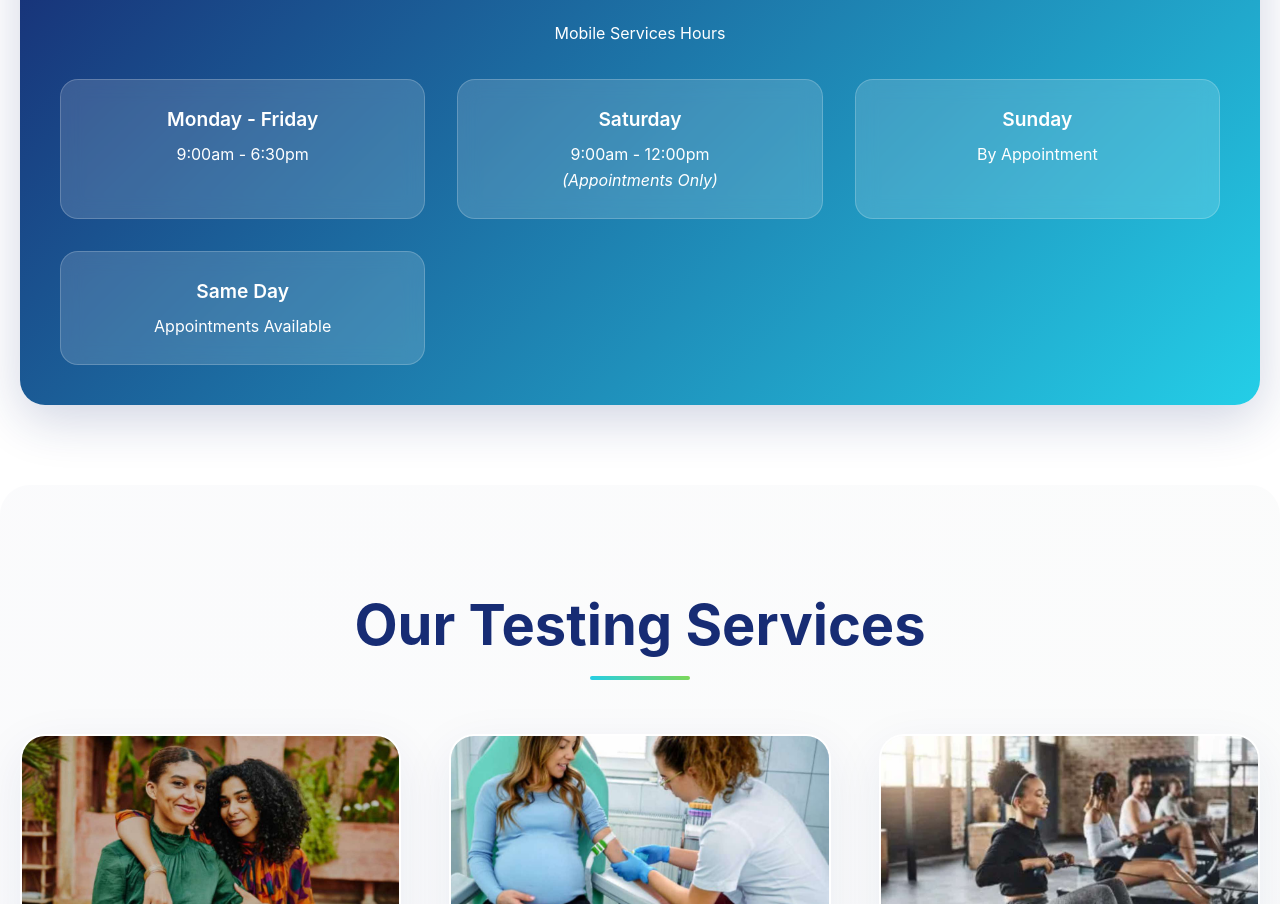
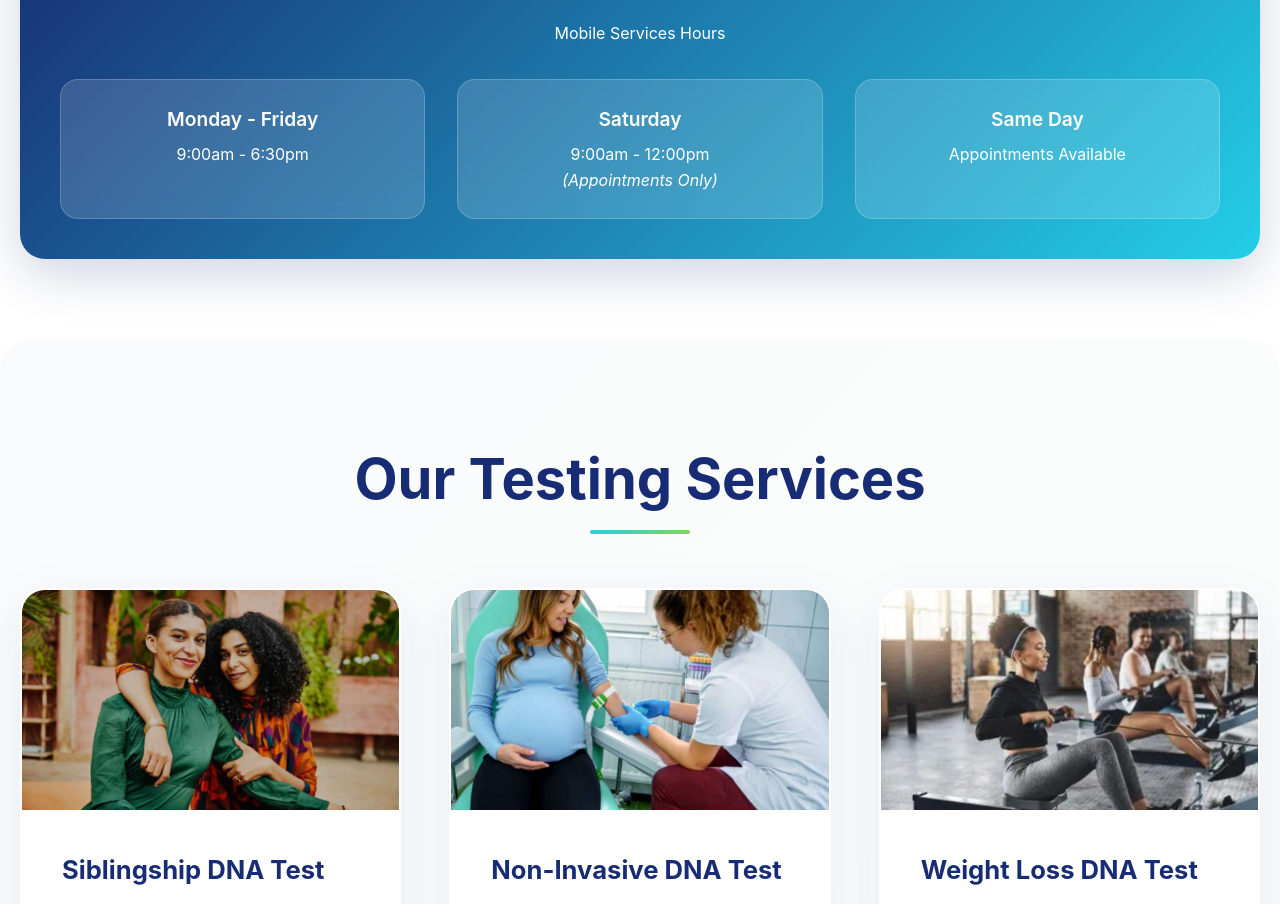
Before and after one commit to keysersoze-ai/abner-health-testing, a website: page index.html in a window 1280 px wide. Shown: the part 1228-2132 px from the top of the page. Drawn offline with Linux system fonts and the light colour scheme.

Commit message:
Remove Sunday hours from schedule

```diff
--- a/index.html
+++ b/index.html
@@ -821,10 +821,6 @@
                         <p>9:00am - 12:00pm<br><em>(Appointments Only)</em></p>
                     </div>
                     <div class="hours-item">
-                        <h4>Sunday</h4>
-                        <p>By Appointment</p>
-                    </div>
-                    <div class="hours-item">
                         <h4>Same Day</h4>
                         <p>Appointments Available</p>
                     </div>
```
